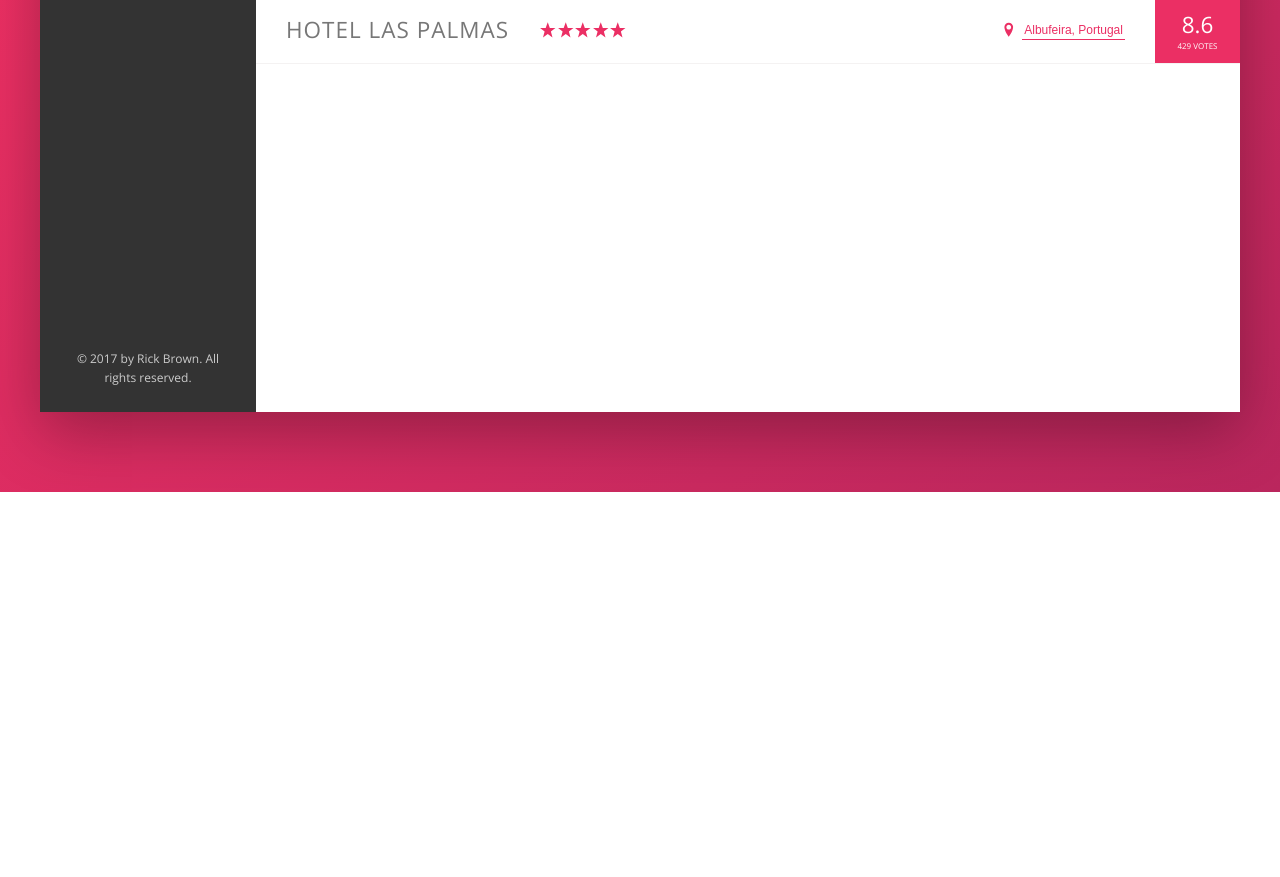
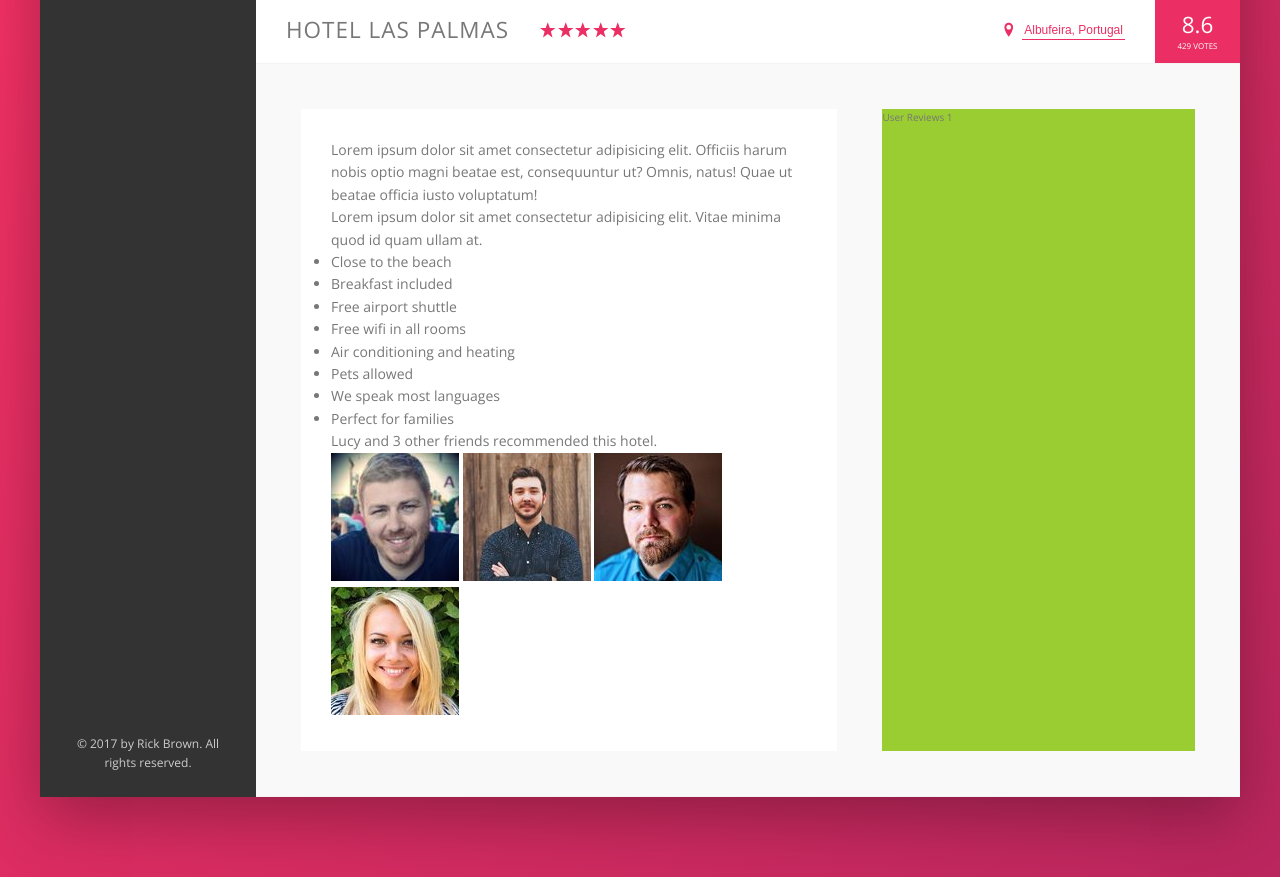
Before and after one commit to RickBr0wn/trillo, a website: page index.html in a window 1280 px wide. Shown: the part 538-1415 px from the top of the page. Before the commit the page ends 1030 px from the top, so only its background shows below. Drawn offline with nearby package versions, Linux system fonts and the light colour scheme.

Commit message:
Building the description section

```diff
--- a/index.html
+++ b/index.html
@@ -124,6 +124,40 @@
 							<div class="overview__rating-count">429 votes</div>
 						</div>
 					</div>
+					<div class="detail">
+						<div class="description">
+							<p class="paragraph">
+								Lorem ipsum dolor sit amet consectetur adipisicing elit. Officiis harum nobis optio magni beatae est, consequuntur ut? Omnis, natus! Quae ut beatae officia iusto voluptatum!
+							</p>
+							<p class="paragraph">
+								Lorem ipsum dolor sit amet consectetur adipisicing elit. Vitae minima quod id quam ullam at.
+							</p>
+							<ul class="list">
+								<li class="list__item">Close to the beach</li>
+								<li class="list__item">Breakfast included</li>
+								<li class="list__item">Free airport shuttle</li>
+								<li class="list__item">Free wifi in all rooms</li>
+								<li class="list__item">Air conditioning and heating</li>
+								<li class="list__item">Pets allowed</li>
+								<li class="list__item">We speak most languages</li>
+								<li class="list__item">Perfect for families</li>
+							</ul>
+							<div class="recommend">
+								<div class="recommend__count">
+									Lucy and 3 other friends recommended this hotel.
+								</div>
+								<div class="recommend__friends">
+									<img src="img/user-3.jpg" alt="Friend 1" class="recommend__photo">
+									<img src="img/user-4.jpg" alt="Friend 2" class="recommend__photo">
+									<img src="img/user-5.jpg" alt="Friend 3" class="recommend__photo">
+									<img src="img/user-6.jpg" alt="Friend 4" class="recommend__photo">
+								</div>
+							</div>
+						</div>
+						<div class="user-reviews">
+							User Reviews 1
+						</div>
+					</div>
 				</main>
 			</div>
 		</div>
--- a/sass/_base.scss
+++ b/sass/_base.scss
@@ -14,6 +14,9 @@
   --color-grey-dark-3: #999;
 
   --shadow-dark: 0 2rem 6rem rgba(0, 0, 0, .3);
+  --shadow-light: 2rem 5rem rgbs(0, 0, 0, .6);
+
+  --line: solid 1px var(--color-grey-light-2);
 }
 
 /* Global reset */
--- a/sass/_components.scss
+++ b/sass/_components.scss
@@ -204,7 +204,7 @@
 // OVERVIEW
 .overview {
   display: flex;
-  border-bottom: solid 1px var(--color-grey-light-2);
+  border-bottom: var(--line);
   align-items: center;
 
   &__heading {
--- a/sass/_layout.scss
+++ b/sass/_layout.scss
@@ -36,6 +36,25 @@
 .hotel-view {
   background-color: #fff;
   flex: 1;
+}
 
-  height: 80rem;
+.detail {
+  display: flex;
+  padding: 4.5rem;
+  background-color: var(--color-grey-light-1);
+  border-bottom: var(--line);
 }
+
+.description {
+  font-size: 1.4rem;
+  background-color: #fff;
+  box-shadow: var(--shadow-light);
+  padding: 3rem;
+  flex: 0 0 60%;
+  margin-right: 4.5rem;
+}
+
+.user-reviews {
+  background-color: yellowgreen;
+  flex: 1;
+}
```
Also changed, not shown: css/style.css.
